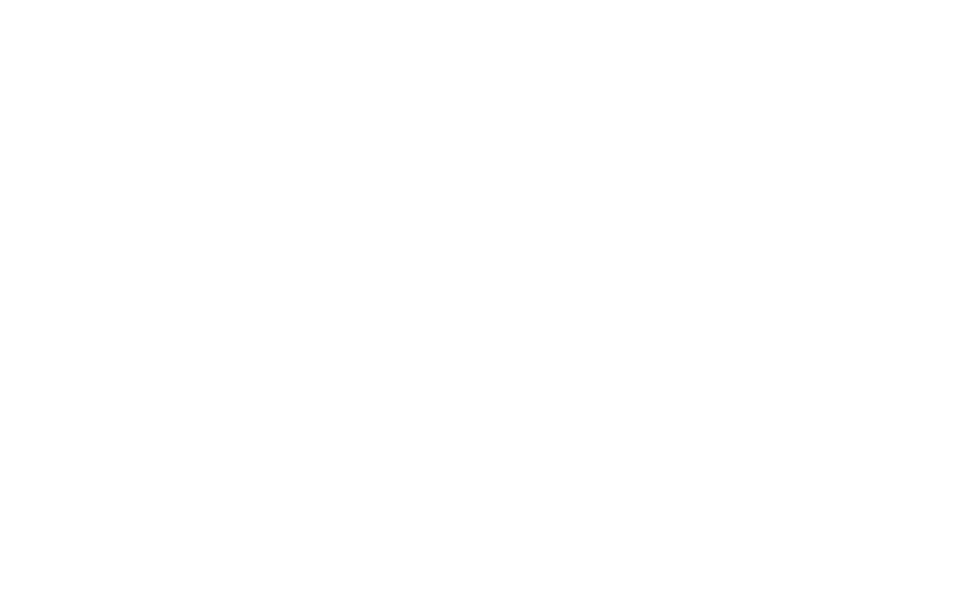
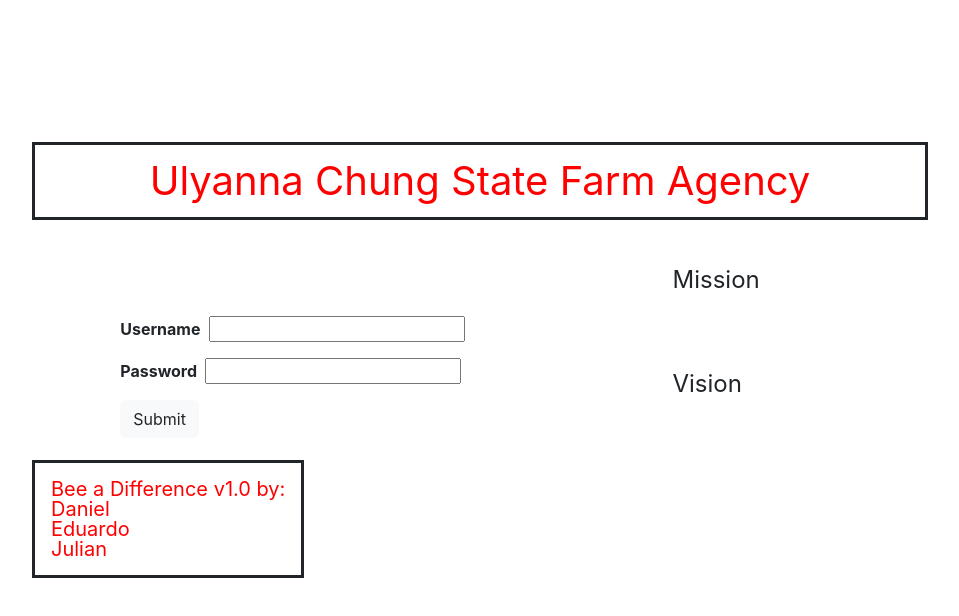
Before and after one commit to UC-data-tracking/frontend-repo, a React (Create React App) app: page / in a window 1280 px wide. Shown: the top 616 px of the page, without its empty margins (160-1119 px from the left). Built offline with nearby package versions, Linux system fonts and the light colour scheme.

Commit message:
Change login page to the inital page, rather than the dashboard. Make submit button into a link to the dashboard.

```diff
--- a/src/App.js
+++ b/src/App.js
@@ -11,8 +11,8 @@
 			<header></header>
 			<main className='d-flex align-items-center justify-content-center'>
 				<Routes>
-					<Route path='/' element={<Dashboard/>}></Route>
-					<Route path='/login' element={<Login/>}></Route>
+					<Route path='/dashboard' element={<Dashboard/>}></Route>
+					<Route path='/' element={<Login/>}></Route>
 					<Route path='/bad-input' element={<Bee_a_Difference_Input/>}></Route>
 					<Route path='/monthly-tracking-input' element={<Monthly_Tracker_Input/>}></Route>
 				</Routes>
--- a/src/components/login/Login.js
+++ b/src/components/login/Login.js
@@ -1,4 +1,6 @@
 import React from 'react';
+import { Link } from 'react-router-dom'
+import Dashboard from '../dashboard/Dashboard';
 import './Login.css';
 
 function Login(props) {
@@ -17,7 +19,7 @@
 						<span className='fw-bold me-2'>Password</span>
 						<input type='text' />
 					</div>
-                    <button className='btn bg-light'>Submit</button>
+                    <Link to='/dashboard'><button className='btn bg-light'>Submit</button></Link>
 				</div>
 				<aside className='d-flex flex-column ms-5 fs-4'>
 					<span className='mission-title'>Mission</span>
```
